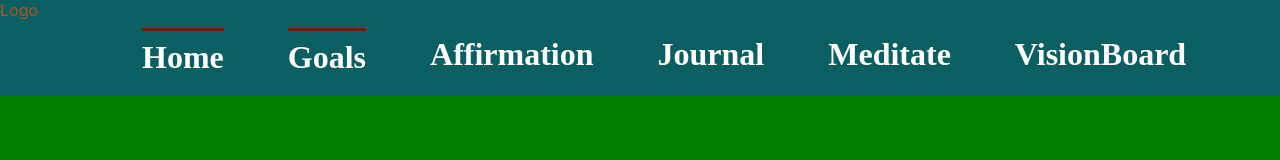
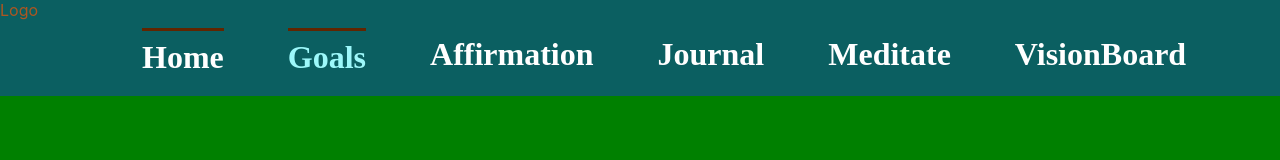
Before and after one commit to cyberstizz/Squint, a React (Create React App) app: page / in a window 1280 px wide. In both pictures the pointer is over the item "Goals". Shown: the top 160 px of the page. Built offline with nearby package versions, Linux system fonts and the light colour scheme; a web font is replaced by a local one.

Commit message:
too many changes to remember

```diff
--- a/src/App.css
+++ b/src/App.css
@@ -73,7 +73,7 @@
 
 #navItemsThatHover:hover{
   list-style: none;
-  color: white;
+  color: #9DF8FA;
   margin-right: 5vw;
   font-family: 'Calligraffitti', cursive;
   margin-top: 1.5vh;
@@ -112,6 +112,11 @@
   border-top: solid #612500;
 }
 
+#navHomeLink:hover{
+  color: #9DF8FA;
+  padding-top: 1vh;
+}
+
 #homeBoxes{
   border: solid black 2px;
   height: 80vh;
```
